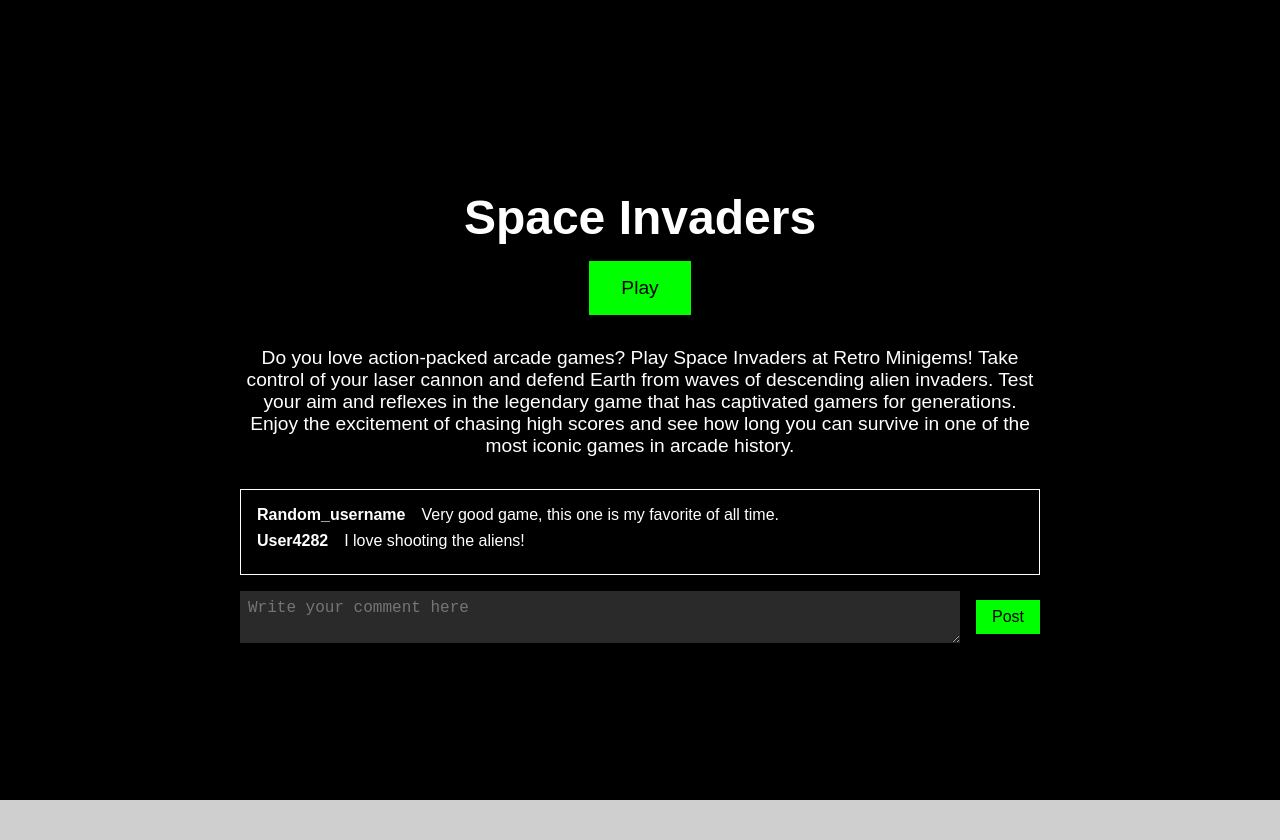
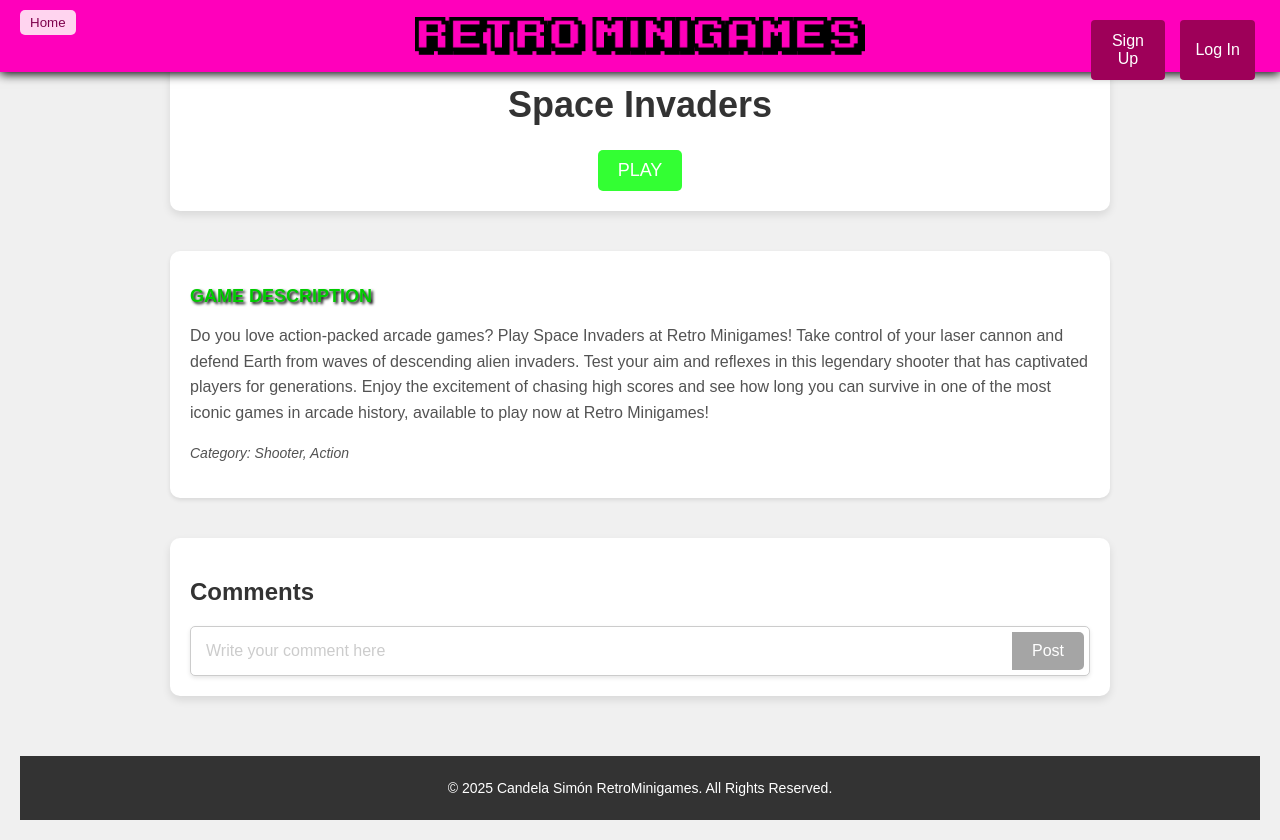
Before and after one commit to candela-sv/RetroMinigames, a React (Create React App) app in the folder retrominigames/: page /spaceinvaders in a window 1280 px wide. Before the commit the page ends 800 px from the top, so only its background shows below. Built offline with nearby package versions, Linux system fonts and the light colour scheme.

Commit message:
CSS paceinvaders Page

```diff
--- a/retrominigames/src/games/SpaceInvaders.js
+++ b/retrominigames/src/games/SpaceInvaders.js
@@ -1,25 +1,121 @@
 import React, { useEffect, useState, useRef } from 'react';
+import Header from '../components/Header'; // Importamos el Header
+import Footer from '../components/Footer'; // Importamos el Footer
 import '../styles/SpaceInvaders.css';
 
 const SpaceInvaders = () => {
   const [gameStarted, setGameStarted] = useState(false);
   const canvasRef = useRef(null);
-  const rightPressed = useRef(false);
-  const leftPressed = useRef(false);
-  const upPressed = useRef(false);
 
   const startGame = () => {
     setGameStarted(true);
   };
 
+  // Lógica para el juego
   useEffect(() => {
-    // Lógica del juego
+    if (gameStarted) {
+      const canvas = canvasRef.current;
+      const ctx = canvas.getContext('2d');
+      const width = canvas.width;
+      const height = canvas.height;
+
+      // Definición de la nave y los invasores
+      let spaceship = { x: width / 2 - 20, y: height - 50, width: 40, height: 20 };
+      let invaders = [];
+      let bullets = [];
+      let gameInterval;
+
+      // Configurar los invasores
+      for (let i = 0; i < 5; i++) {
+        for (let j = 0; j < 10; j++) {
+          invaders.push({ x: 70 * j + 50, y: 30 * i + 30, width: 30, height: 30 });
+        }
+      }
+
+      // Lógica del juego
+      const moveInvaders = () => {
+        invaders.forEach((invader) => {
+          invader.y += 0.5; // Velocidad de los invasores
+        });
+      };
+
+      const moveBullets = () => {
+        bullets.forEach((bullet) => {
+          bullet.y -= 5;
+        });
+        bullets = bullets.filter((bullet) => bullet.y > 0);
+      };
+
+      const drawGame = () => {
+        ctx.clearRect(0, 0, width, height); // Limpiar el canvas
+
+        // Dibuja la nave
+        ctx.fillStyle = '#00FF00';
+        ctx.fillRect(spaceship.x, spaceship.y, spaceship.width, spaceship.height);
+
+        // Dibuja los invasores
+        ctx.fillStyle = '#FF0000';
+        invaders.forEach((invader) => {
+          ctx.fillRect(invader.x, invader.y, invader.width, invader.height);
+        });
+
+        // Dibuja las balas
+        ctx.fillStyle = '#FFFF00';
+        bullets.forEach((bullet) => {
+          ctx.fillRect(bullet.x, bullet.y, 5, 10);
+        });
+
+        moveInvaders();
+        moveBullets();
+
+        // Detección de colisiones
+        invaders = invaders.filter((invader) => {
+          return !bullets.some((bullet) => {
+            if (
+              bullet.x < invader.x + invader.width &&
+              bullet.x + 5 > invader.x &&
+              bullet.y < invader.y + invader.height &&
+              bullet.y + 10 > invader.y
+            ) {
+              return true; // Colisión detectada
+            }
+            return false;
+          });
+        });
+      };
+
+      const handleKeyDown = (e) => {
+        if (e.key === 'ArrowLeft') {
+          spaceship.x -= 5;
+        }
+        if (e.key === 'ArrowRight') {
+          spaceship.x += 5;
+        }
+        if (e.key === ' ') {
+          // Disparar
+          bullets.push({ x: spaceship.x + spaceship.width / 2 - 2.5, y: spaceship.y });
+        }
+      };
+
+      window.addEventListener('keydown', handleKeyDown);
+
+      gameInterval = setInterval(() => {
+        drawGame();
+      }, 1000 / 60); // 60 FPS
+
+      return () => {
+        clearInterval(gameInterval);
+        window.removeEventListener('keydown', handleKeyDown);
+      };
+    }
   }, [gameStarted]);
 
   return (
     <div className="space-invaders-container">
+      <Header /> {/* Header añadido */}
+
       {!gameStarted ? (
-        <div className="game-intro">
+        <div className="game-intro card">
           <h1>Space Invaders</h1>
           <button className="play-button" onClick={startGame}>
             Play
@@ -30,25 +126,26 @@ const SpaceInvaders = () => {
           <canvas ref={canvasRef} width="800" height="600"></canvas>
         </div>
       )}
-      <div className="game-description">
-        Do you love action-packed arcade games? Play Space Invaders at Retro Minigems! Take control of your laser cannon and defend Earth from waves of descending alien invaders. Test your aim and reflexes in the legendary game that has captivated gamers for generations. Enjoy the excitement of chasing high scores and see how long you can survive in one of the most iconic games in arcade history.
+
+      <div className="game-description card">
+        <h2 className="game-description-title">GAME DESCRIPTION</h2>
+        <p>
+          Do you love action-packed arcade games? Play Space Invaders at Retro Minigames! Take control of your laser cannon and defend Earth from waves of descending alien invaders. Test your aim and reflexes in this legendary shooter that has captivated players for generations. Enjoy the excitement of chasing high scores and see how long you can survive in one of the most iconic games in arcade history, available to play now at Retro Minigames!
+        </p>
+        <p className="game-category">Category: Shooter, Action</p>
       </div>
-      <div className="comments-section">
+
+      <div className="comments-section card">
+        <h2>Comments</h2>
         <div className="comments">
-          <div className="comment">
-            <div className="username">Random_username</div>
-            <div className="comment-text">Very good game, this one is my favorite of all time.</div>
-          </div>
-          <div className="comment">
-            <div className="username">User4282</div>
-            <div className="comment-text">I love shooting the aliens!</div>
-          </div>
         </div>
         <div className="new-comment">
-          <textarea placeholder="Write your comment here"></textarea>
+          <input type="text" placeholder="Write your comment here" className="comment-input" />
           <button className="post-button">Post</button>
         </div>
       </div>
+
+      <Footer /> {/* Footer añadido */}
     </div>
   );
 };
--- a/retrominigames/src/styles/SpaceInvaders.css
+++ b/retrominigames/src/styles/SpaceInvaders.css
@@ -1,87 +1,159 @@
 .space-invaders-container {
+  font-family: 'Arial', sans-serif;
+  color: #333333;
+  background-color: #f0f0f0;
   display: flex;
   flex-direction: column;
   align-items: center;
-  justify-content: center;
-  height: 100vh;
-  background-color: #000;
-  color: #fff;
-  font-family: Arial, sans-serif;
+  padding: 20px;
+  min-height: 100vh;
 }
 
 .game-intro {
   text-align: center;
-  margin-bottom: 2rem;
+  margin: 20px;
 }
 
-.game-intro h1 {
-  font-size: 3rem;
-  margin-bottom: 1rem;
+h1 {
+  font-size: 36px;
+  color: #333333;
 }
 
 .play-button {
-  background-color: #00ff00;
-  color: #000;
+  background-color: #33ff33;
+  color: #ffffff;
+  font-size: 18px;
+  padding: 10px 20px;
   border: none;
-  padding: 1rem 2rem;
-  font-size: 1.2rem;
+  border-radius: 5px;
   cursor: pointer;
+  text-transform: uppercase;
+}
+
+.play-button:hover {
+  background-color: #178a00;
 }
 
 .game-canvas {
-  border: 1px solid #fff;
-  margin-bottom: 2rem;
+  display: flex;
+  justify-content: center;
+  align-items: center;
+  background-color: #000000;
+  width: 800px;
+  height: 600px;
+  margin: 20px;
+  border-radius: 10px;
+  box-shadow: 0px 4px 8px rgba(0, 0, 0, 0.1);
+}
+
+canvas {
+  display: block;
+}
+
+.card {
+  background-color: #ffffff;
+  border-radius: 10px;
+  box-shadow: 0px 4px 8px rgba(0, 0, 0, 0.1);
+  padding: 20px;
+  margin: 20px;
+  width: 80%;
+  max-width: 900px;
 }
 
 .game-description {
-  max-width: 800px;
-  text-align: center;
-  margin-bottom: 2rem;
-  font-size: 1.2rem;
+  text-align: left;
+  padding: 20px;
+  background-color: #ffffff;
+  border-radius: 10px;
+  box-shadow: 0px 2px 4px rgba(0, 0, 0, 0.1);
+  margin-bottom: 20px;
 }
 
+.game-description-title {
+  font-weight: bold;
+  color: #00cc00; /* Verde vibrante */
+  font-size: 18px;
+  text-shadow: 2px 2px 3px #000000;
+  margin-bottom: 15px;
+}
+
+.game-description p {
+  color: #535353;
+  line-height: 1.6;
+}
+
+.game-category {
+  margin-top: 10px;
+  font-style: italic;
+  color: #808080;
+  font-size: 14px;
+}
+
+
 .comments-section {
-  width: 100%;
-  max-width: 800px;
+  text-align: left;
+}
+
+.comments-section h2 {
+  color: #333333;
+  font-weight: bold;
+  margin-bottom: 10px;
 }
 
 .comments {
-  border: 1px solid #fff;
-  padding: 1rem;
-  margin-bottom: 1rem;
+  margin-bottom: 20px;
 }
 
 .comment {
   display: flex;
-  align-items: center;
-  margin-bottom: 0.5rem;
+  flex-direction: column;
+  margin-bottom: 15px;
 }
 
 .username {
   font-weight: bold;
-  margin-right: 1rem;
+  color: #007bff;
+  margin-bottom: 5px;
+}
+
+.comment-text {
+  color: #333333;
 }
 
 .new-comment {
   display: flex;
   align-items: center;
+  border: 1px solid #cccccc;
+  border-radius: 5px;
+  padding: 5px;
+  background-color: #ffffff;
+  box-shadow: 0px 2px 4px rgba(0, 0, 0, 0.1);
 }
 
-.new-comment textarea {
-  flex-grow: 1;
-  background-color: #2a2a2a;
-  color: #fff;
+.comment-input {
+  flex: 1;
   border: none;
-  padding: 0.5rem;
-  font-size: 1rem;
+  outline: none;
+  padding: 10px;
+  font-size: 16px;
+  color: #333333;
+  border-radius: 5px 0 0 5px;
+}
+
+.comment-input::placeholder {
+  color: #cccccc;
 }
 
 .post-button {
-  background-color: #00ff00;
-  color: #000;
+  background-color: #a5a5a5;
+  color: #ffffff;
   border: none;
-  padding: 0.5rem 1rem;
-  font-size: 1rem;
+  padding: 10px 20px;
+  font-size: 16px;
+  border-radius: 0 5px 5px 0;
   cursor: pointer;
-  margin-left: 1rem;
 }
+
+.post-button:hover {
+  background-color: #838383;
+}
```
